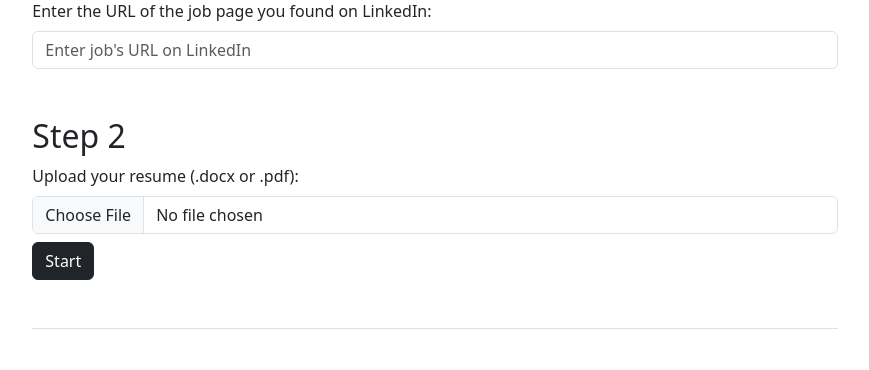
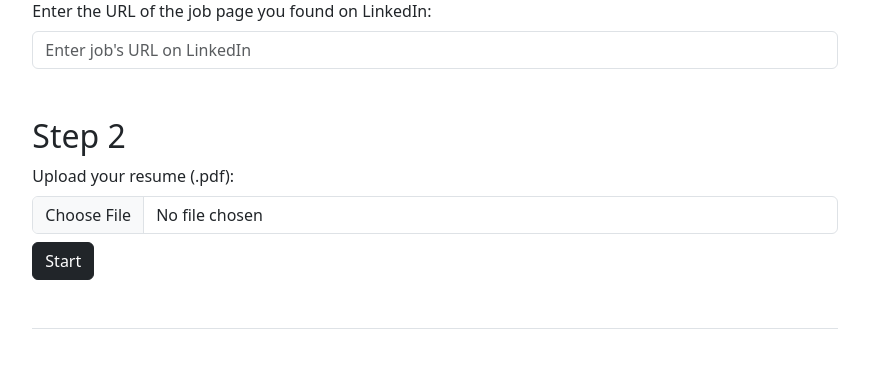
Before and after one commit to JennyHo5/cover-letter-generator, a Flask app: page /input.html in a window 1280 px wide. Shown: the part 313-683 px from the top of the page, without its empty margins (205-1074 px from the left). Run offline with Flask 2, Linux system fonts and the light colour scheme; some libraries are stand-ins or nearby versions.

Commit message:
change styles

```diff
--- a/app.py
+++ b/app.py
@@ -4,6 +4,10 @@
 app = Flask(__name__)
 from crawler import crawl
 from resume_pdf import get_resume
+
+
+
+
 
 @app.route('/')
 def index():
--- a/templates/input.html
+++ b/templates/input.html
@@ -33,7 +33,7 @@
           <input type="text" class="form-control mt-2 mb-5" aria-describedby="job" placeholder="Enter job's URL on LinkedIn" id="job" name="job">
 
           <h2>Step 2</h2>
-          <label for="resume" class="resume">Upload your resume (.docx or .pdf): </label>
+          <label for="resume" class="resume">Upload your resume (.pdf): </label>
           <input class="form-control mt-2 mb-2" type="file" id="resume" name="resume">
         </form>
         <a href="output.html" class="btn btn-dark" onclick="submit()">Start</a>
@@ -67,8 +67,6 @@
       });
     }
   </script>
-
-
 </body>
 
 </html>
```
